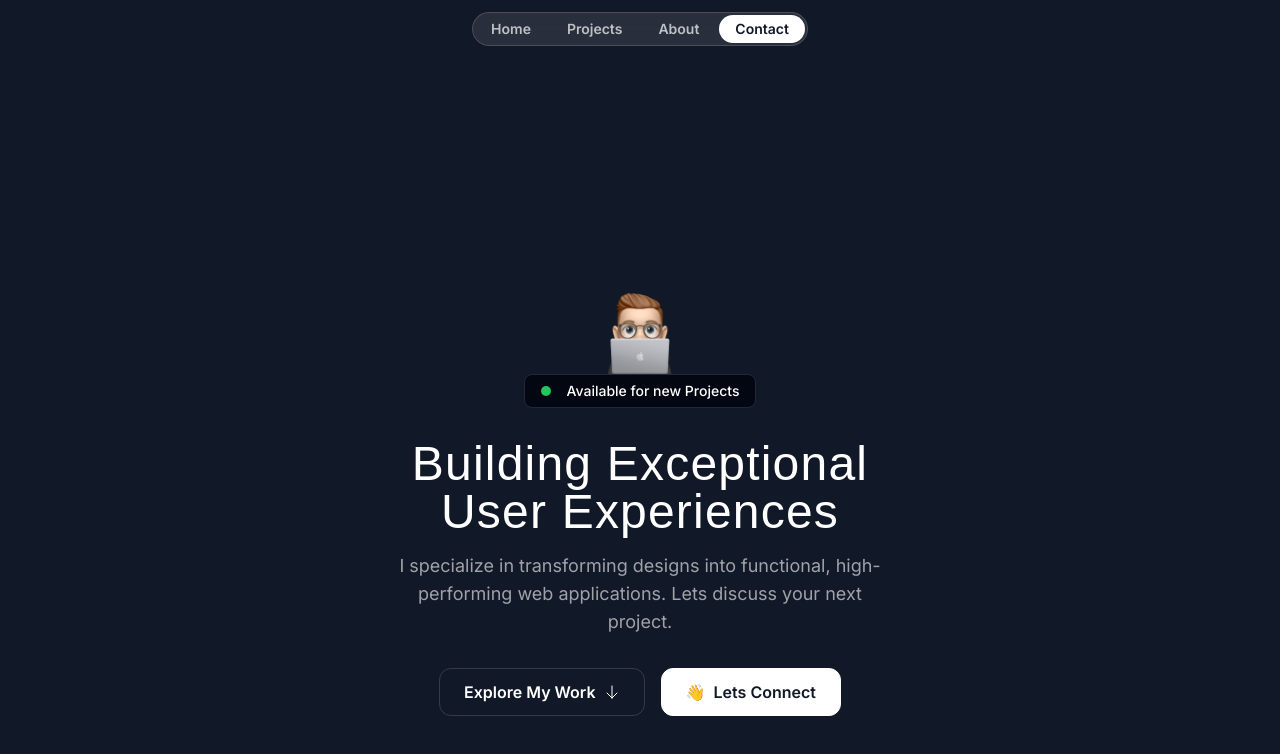
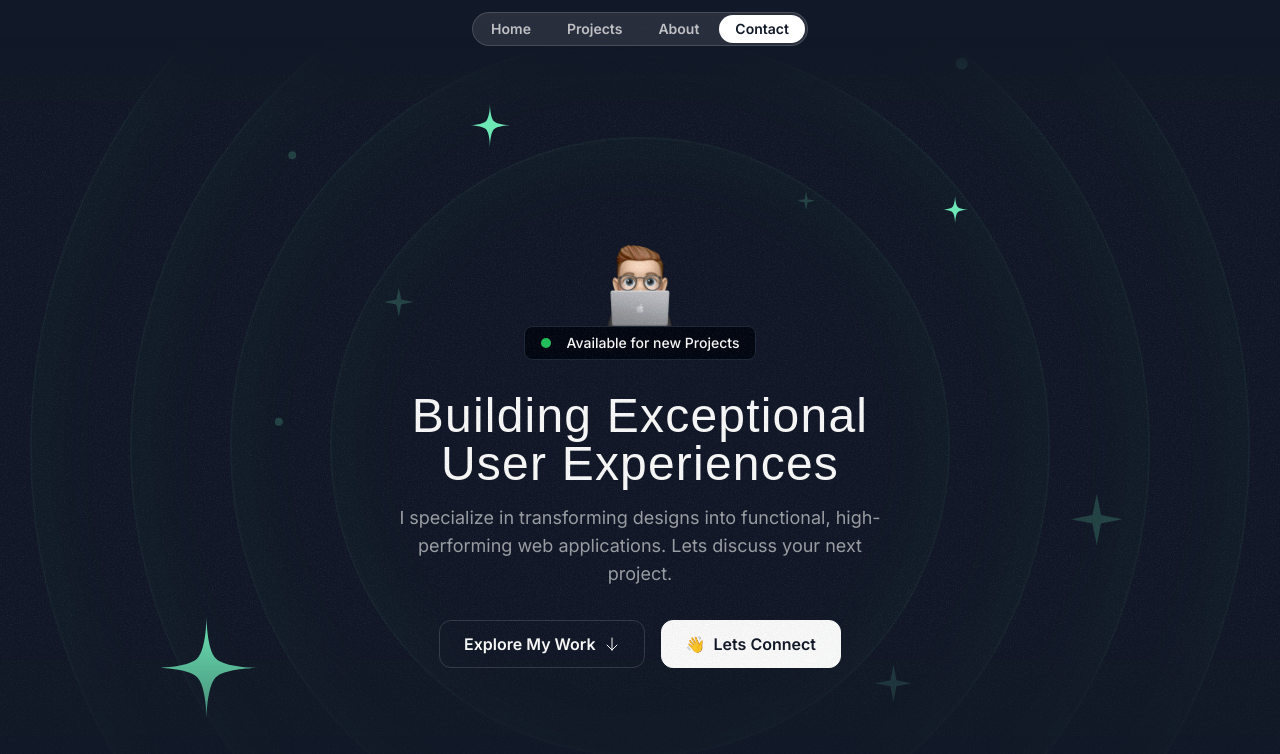
Before and after one commit to AletiAnudeepReddy/Portfolio, a Next.js app: page / in a window 1280 px wide. Shown: the top 754 px of the page. Built offline with nearby package versions, Linux system fonts and the light colour scheme; a web font is replaced by a local one.

Commit message:
hero complete

```diff
--- a/src/app/globals.css
+++ b/src/app/globals.css
@@ -6,4 +6,8 @@
     .nav-item {
         @apply px-4 py-1 rounded-full text-white/70 text-sm font-semibold hover:bg-white/10 hover:text-white transition duration-300;
     }
+
+    .hero-ring {
+        @apply absolute inset-0 border-2 top-1/2 left-1/2 -translate-x-1/2 -translate-y-1/2 rounded-full border-emerald-300/5 shadow-[0_0_80px_inset] shadow-emerald-300/5;
+    }
 }
--- /dev/null
+++ b/src/components/HeroOrbit.tsx
@@ -0,0 +1,28 @@
+import { PropsWithChildren } from "react";
+export const HeroOrbit = ({
+  children,
+  size,
+  rotation,
+}: PropsWithChildren<{ size: number; rotation: number }>) => {
+  return (
+    <div className="absolute left-1/2 top-1/2 -translate-x-1/2 -translate-y-1/2">
+      <div
+        className="flex items-start justify-start"
+        style={{
+          transform: `rotate(${rotation}deg)`,
+          height: `${size}px`,
+          width: `${size}px`,
+        }}
+      >
+        <div
+          className="inline-flex"
+          style={{
+            transform: `rotate(${rotation * -1}deg)`,
+          }}
+        >
+          {children}
+        </div>
+      </div>
+    </div>
+  );
+};
--- a/src/sections/Header.tsx
+++ b/src/sections/Header.tsx
@@ -1,11 +1,22 @@
 export const Header = () => {
   return (
-    <div className="flex justify-center items-center relative top-3">
+    <div className="flex justify-center items-center sticky z-10 top-3">
       <nav className="flex gap-1 p-0.5 border border-white/15 rounded-full bg-white/10 backdrop-blur">
-        <a href="#" className="nav-item">Home</a>
-        <a href="#" className="nav-item">Projects</a>
-        <a href="#" className="nav-item">About</a>
-        <a href="#" className="nav-item bg-white text-gray-900 hover:bg-white/70 hover:text-gray-900">Contact</a>
+        <a href="#" className="nav-item">
+          Home
+        </a>
+        <a href="#" className="nav-item">
+          Projects
+        </a>
+        <a href="#" className="nav-item">
+          About
+        </a>
+        <a
+          href="#"
+          className="nav-item bg-white text-gray-900 hover:bg-white/70 hover:text-gray-900"
+        >
+          Contact
+        </a>
       </nav>
     </div>
   );
--- a/src/sections/Hero.tsx
+++ b/src/sections/Hero.tsx
@@ -1,10 +1,56 @@
 import memojiImage from "@/assets/images/memoji-computer.png";
 import Image from "next/image";
 import ArrowDown from "@/assets/icons/arrow-down.svg";
+import grainImage from "@/assets/images/grain.jpg";
+import StarIcon from "@/assets/icons/star.svg";
+import { HeroOrbit } from "@/components/HeroOrbit";
+import SparkleIcon from "@/assets/icons/sparkle.svg";
 
 export const HeroSection = () => {
   return (
-    <div className="py-32 md:py-48 lg:py-60">
+    <div className="py-32 md:py-40 lg:py-48 relative z-0 overflow-x-clip">
+      <div className="absolute inset-0 [mask-image:linear-gradient(to_bottom,transparent,black_10%,black_70%,transparent)]">
+        <div
+          className="absolute inset-0 -z-30 opacity-5"
+          style={{
+            backgroundImage: `url(${grainImage.src})`,
+          }}
+        ></div>
+        <div className="hero-ring size-[620px]"></div>
+        <div className="hero-ring size-[820px]"></div>
+        <div className="hero-ring size-[1020px]"></div>
+        <div className="hero-ring size-[1220px]"></div>
+        <HeroOrbit size={800} rotation={-72}>
+          <StarIcon className="size-28 text-emerald-300" />
+        </HeroOrbit>
+        <HeroOrbit size={550} rotation={20}>
+          <StarIcon className="size-12 text-emerald-300" />
+        </HeroOrbit>
+        <HeroOrbit size={590} rotation={98}>
+          <StarIcon className="size-8 text-emerald-300" />
+        </HeroOrbit>
+        <HeroOrbit size={430} rotation={-14}>
+          <SparkleIcon className="size-8 text-emerald-300/20" />
+        </HeroOrbit>
+        <HeroOrbit size={440} rotation={79}>
+          <SparkleIcon className="size-5 text-emerald-300/20" />
+        </HeroOrbit>
+        <HeroOrbit size={530} rotation={178}>
+          <SparkleIcon className="size-10 text-emerald-300/20" />
+        </HeroOrbit>
+        <HeroOrbit size={710} rotation={144}>
+          <SparkleIcon className="size-14 text-emerald-300/20" />
+        </HeroOrbit>
+        <HeroOrbit size={720} rotation={85}>
+          <div className="size-3 rounded-full bg-emerald-300/20"></div>
+        </HeroOrbit>
+        <HeroOrbit size={520} rotation={-41}>
+          <div className="size-2 rounded-full bg-emerald-300/20"></div>
+        </HeroOrbit>
+        <HeroOrbit size={650} rotation={-5}>
+          <div className="size-2 rounded-full bg-emerald-300/20"></div>
+        </HeroOrbit>
+      </div>
       <div className="container">
         <div className="flex flex-col items-center">
           <Image className="size-[100px]" src={memojiImage} alt="Person" />
```
